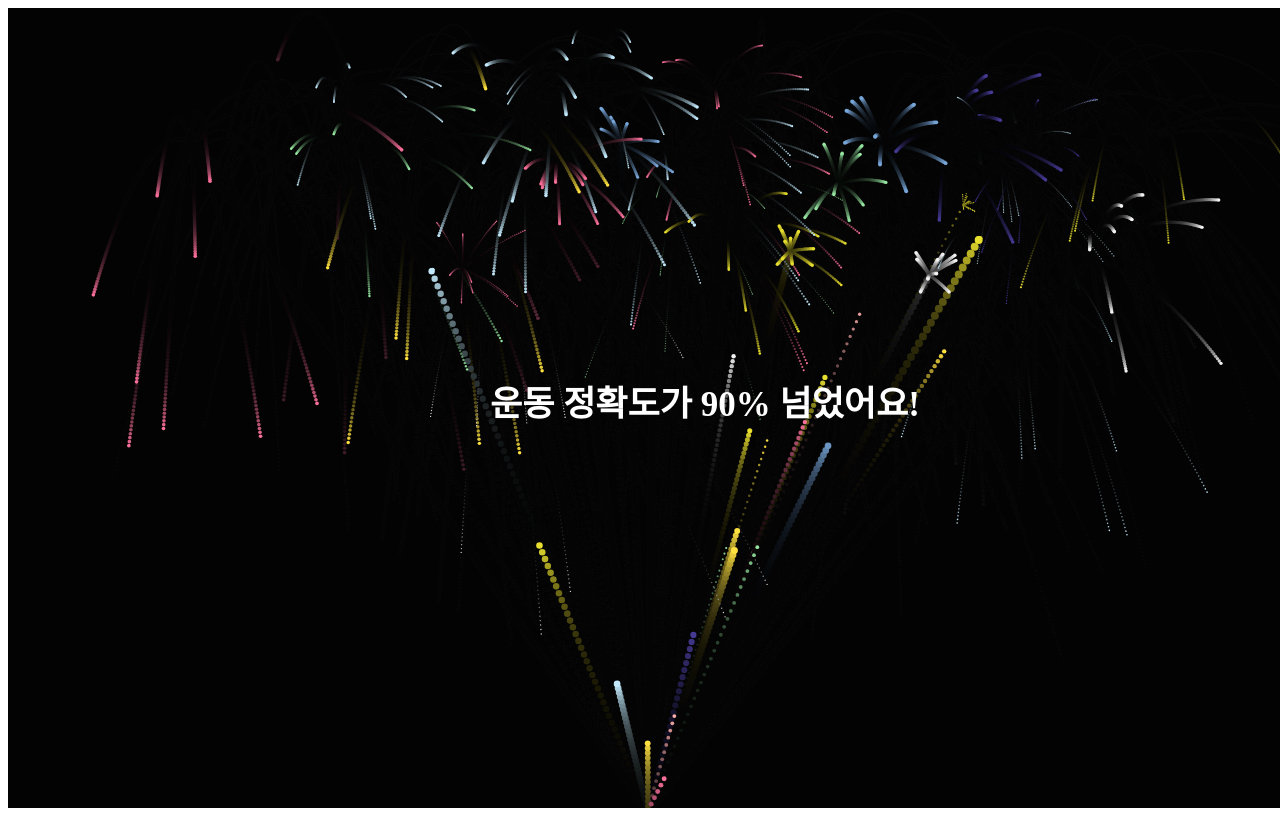
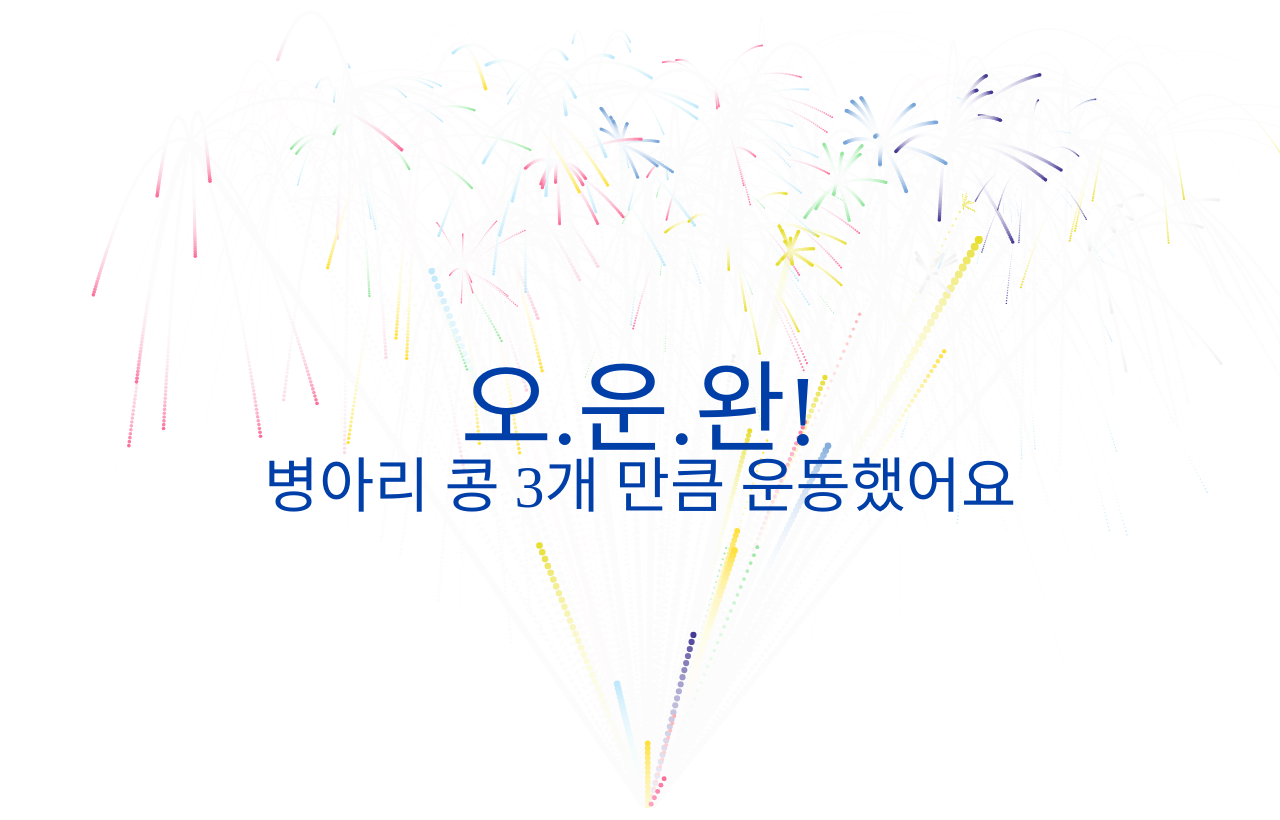
Before and after one commit to sweaTyTrain/sweaTy-web, a Django app: template FullStack/sweaty/templates/firework.html in a window 1280 px wide. Run offline with Django 4.2, Linux system fonts and the light colour scheme; the template is opened without the code that fills it, so the values that code supplies are empty; parts of the project's set-up code (start-up, migrations or seed data) failed here and were passed over; some web fonts are replaced.

Commit message:
end_screen
스쿼트 10회 시 종료 화면 나옴

```diff
--- a/FullStack/sweaty/avatar/urls.py
+++ b/FullStack/sweaty/avatar/urls.py
@@ -10,7 +10,7 @@ urlpatterns = [
     path('video_feed/', video_feed, name='video_feed'),  # 인공지능 화면 url
     path('test/', test, name='test'),   #jsonresponse 페이지
     path('second/', second, name='second'),    #아바타 뷰 url
-    # path('firework/', firework, name='firework')
+    path('firework/', firework, name='firework')
 
 ]
 
--- a/FullStack/sweaty/static/js/MoCap.js
+++ b/FullStack/sweaty/static/js/MoCap.js
@@ -1144,6 +1144,9 @@ function getAjax(CoordinateData) {
         // 만약 모든 세트를 다 마치면, 다음 화면으로 넘어감 X
         if (previousJsonCnt == TOTAL_NUM) {
           console.log("운동 끝");
+          setTimeout(() => {
+            window.location.assign('../firework');
+          }, 2000);
           currentSet += 1;
 
           // 모든 세트를 다 채운 케이스
--- a/FullStack/sweaty/templates/firework.html
+++ b/FullStack/sweaty/templates/firework.html
@@ -1,6 +1,16 @@
 <!DOCTYPE html>
 <html>
-  <head></head>
+  <head>
+    <style>
+        @font-face {
+        font-family: "DungGeunMo";
+        src: url("https://cdn.jsdelivr.net/gh/projectnoonnu/noonfonts_six@1.2/DungGeunMo.woff")
+          format("woff");
+        font-weight: normal;
+        font-style: normal;
+      }
+    </style>
+  </head>
   <body>
     <!-- <h1>운동 목표를 달성했네요!</h1>
     <link rel="stylesheet" href="style_firework.css"> -->
@@ -119,37 +129,45 @@
 
     function frame() {
         let currentTime = Date.now(); // 현재 시간 기록
-              let elapsedTime = (currentTime - startTime) / 1000; // 경과 시간 (초 단위)
 
-              if (elapsedTime < 10) { // 10초 동안 애니메이션 실행
-                  // 오디오 요소 생성 및 재생 (한 번만 재생)
-                  if (elapsedTime < 0.1) {
-                      var audio = new Audio('FullStack/sweaty/avatar/motion_effect/mp3-output-ttsfree(dot)com (1).mp3');
-                      audio.play();
-                  }
+        // 경과 시간 (초 단위) 계산하지 않음
+
+        // 오디오 요소 생성 및 재생 (한 번만 재생)은 여기서 제거
 
         if (!document.getElementById("exerciseAccuracyText")) {
             // "운동 정확도가 90% 넘었어요!" 텍스트 추가
             let textElement = document.createElement("div");
             textElement.id = "exerciseAccuracyText";
-                      textElement.textContent = "운동 정확도가 90% 넘었어요!";
+            textElement.textContent = "오.운.완!";
+            textElement.style.fontFamily = "DungGeunMo";
             textElement.style.position = "absolute";
             textElement.style.top = "50%";
             textElement.style.left = "50%";
             textElement.style.transform = "translate(-50%, -50%)";
-                      textElement.style.color = "white";
-                      textElement.style.fontSize = "35px";
-                      textElement.style.width = "300px";
+            textElement.style.color = "#003ea8";
+            textElement.style.fontSize = "100px";
             textElement.style.textAlign = "center";
             textElement.style.whiteSpace = "nowrap";
-                      textElement.style.fontWeight = "bold";
+            document.body.appendChild(textElement);
 
-                      document.body.appendChild(textElement);
+            let textElement2 = document.createElement("div");
+            textElement2.id = "exerciseAccuracyText";
+            textElement2.textContent = "병아리 콩 3개 만큼 운동했어요";
+            textElement2.style.fontFamily = "DungGeunMo";
+            textElement2.style.position = "absolute";
+            textElement2.style.top = "60%";
+            textElement2.style.left = "50%";
+            textElement2.style.transform = "translate(-50%, -50%)";
+            textElement2.style.color = "#003ea8";
+            textElement2.style.fontSize = "60px";
+            textElement2.style.textAlign = "center";
+            textElement2.style.whiteSpace = "nowrap";
+            document.body.appendChild(textElement2);
         }
 
         window.requestAnimationFrame(frame);
 
-                  c.fillStyle = `rgba(0,0,0,${config.fill})`;
+        c.fillStyle = `rgba(255,255,255,${config.fill})`;
         c.fillRect(0, 0, canvas.width, canvas.height);
 
         fireworkArray.forEach((fw, index) => {
@@ -168,22 +186,12 @@
             s.update(c);
         });
 
-                  init();
-              } else {
-                  // 애니메이션이 종료되면
-                  fireworkArray = [];
-                  sparkArray = [];
-                  document.body.removeChild(canvas);
-
-                  let textElement = document.getElementById("exerciseAccuracyText");
-                  if (textElement) {
-                      document.body.removeChild(textElement);
-                  }
-              }
+        init(); // init 함수 호출 (새로운 폭죽 생성)
     }
 
     frame(); // frame 함수 호출
 }
+
 
       animate();
     });
--- a/FullStack/sweaty/templates/second.html
+++ b/FullStack/sweaty/templates/second.html
@@ -62,8 +62,6 @@
         font-size: 48px;
         color: #003ea8;
       }
-
-
 
       /* 기본 폰트 스타일 및 색상 */
       #showCnt, #showSquatAcuu {
@@ -331,7 +329,6 @@
 
 
 
-
       const jsonUrl = "{% url 'test' %}";
       let modelUrl = null; //초기 아바타
       let MapUrl = null; //초기 맵
```
Lines whose indentation alone changed are shown as unchanged.
